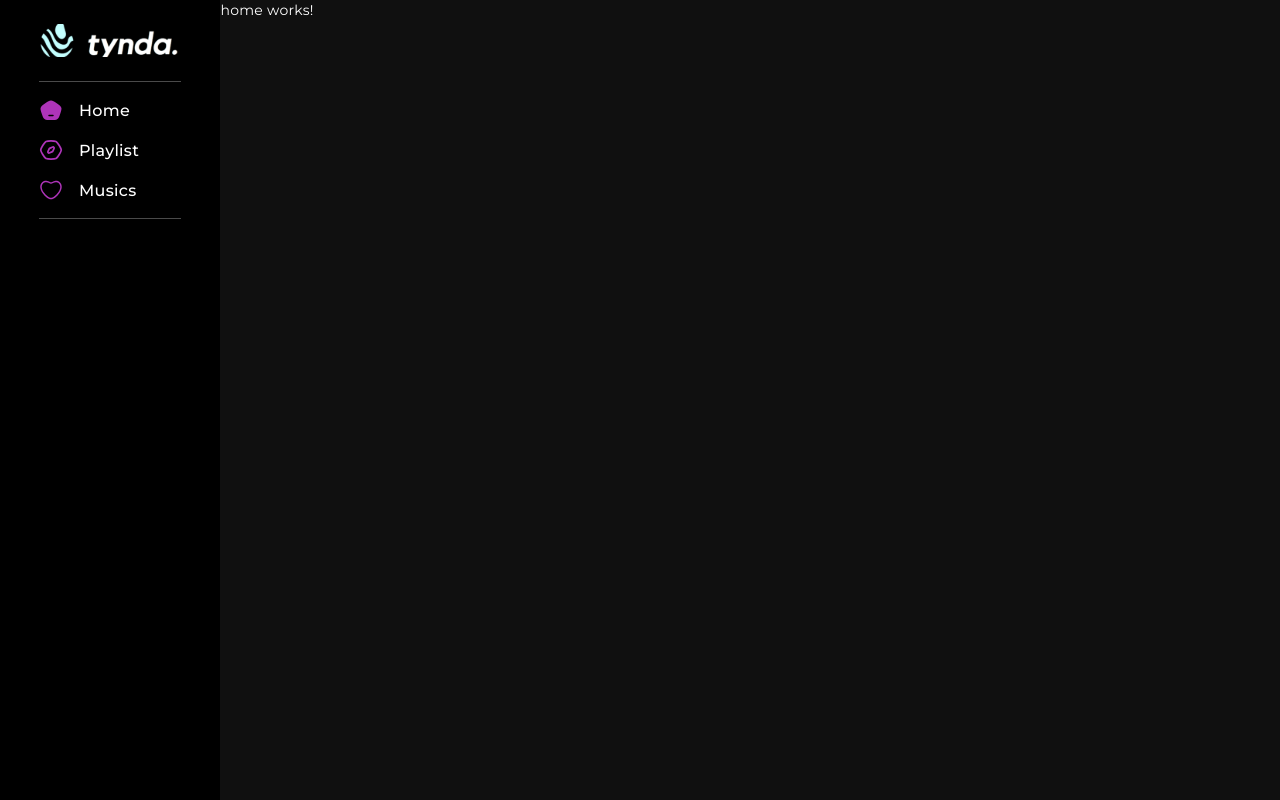
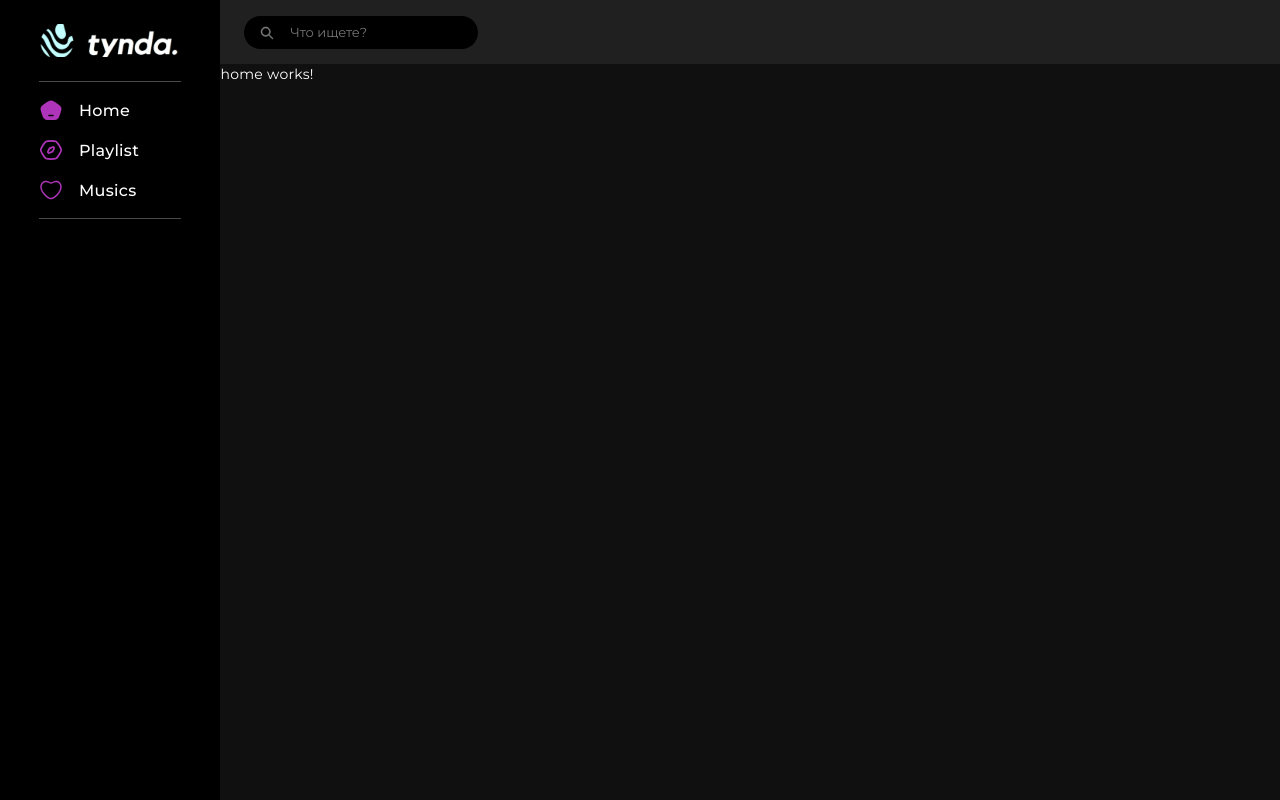
Before and after one commit to nurmoohamedi/tynda-frontend, an Angular app: page / in a window 1280 px wide. Built offline with nearby package versions, Linux system fonts and the light colour scheme.

Commit message:
FIX: Добавлен хэдер

```diff
--- a/src/app/common/td-icon/td-icon.component.scss
+++ b/src/app/common/td-icon/td-icon.component.scss
@@ -1,5 +1,9 @@
 
 .icon {
+  &-12 {
+    width: 12px;
+    height: 12px;
+  }
   &-24 {
     width: 24px;
     height: 24px;
--- a/src/app/components/main/main.component.html
+++ b/src/app/components/main/main.component.html
@@ -4,7 +4,15 @@
   </div>
   <div class="main-wrapper">
     <div class="main-header">
-      <div className="main-header-left"></div>
+      <div className="main-header-left">
+        <div class="search-input">
+          <td-icon
+            className="search-input__icon"
+            [name]="'search.svg'"
+          ></td-icon>
+          <input type="text" placeholder="Что ищете?"/>
+        </div>
+      </div>
       <div className="main-header-right"></div>
     </div>
     <div class="main-body">
--- a/src/app/components/main/main.component.scss
+++ b/src/app/components/main/main.component.scss
@@ -26,4 +26,38 @@
     background-color: #101010;
     color: #fff;
   }
+
+  &-header {
+    height: 64px;
+    //filter: blur(16px);
+    display: flex;
+    align-items: center;
+    background-color: rgb(32, 32, 32);
+
+    .search-input {
+      margin-left: 24px;
+      padding: 0 16px;
+      display: flex;
+      align-items: center;
+      border-radius: 24px;
+      background-color: #000;
+
+
+      input {
+        padding: 6px 16px;
+        font-size: 13px;
+        border-radius: 24px;
+        background-color: #000;
+        border: none;
+        color: rgb(101, 99, 105);
+        &:focus-visible {
+          outline: none;
+        }
+      }
+      &__icon {
+        width: 14px;
+        height: 14px;
+      }
+    }
+  }
 }
```
Also changed, not shown: src/assets/icons/search.svg (added).
